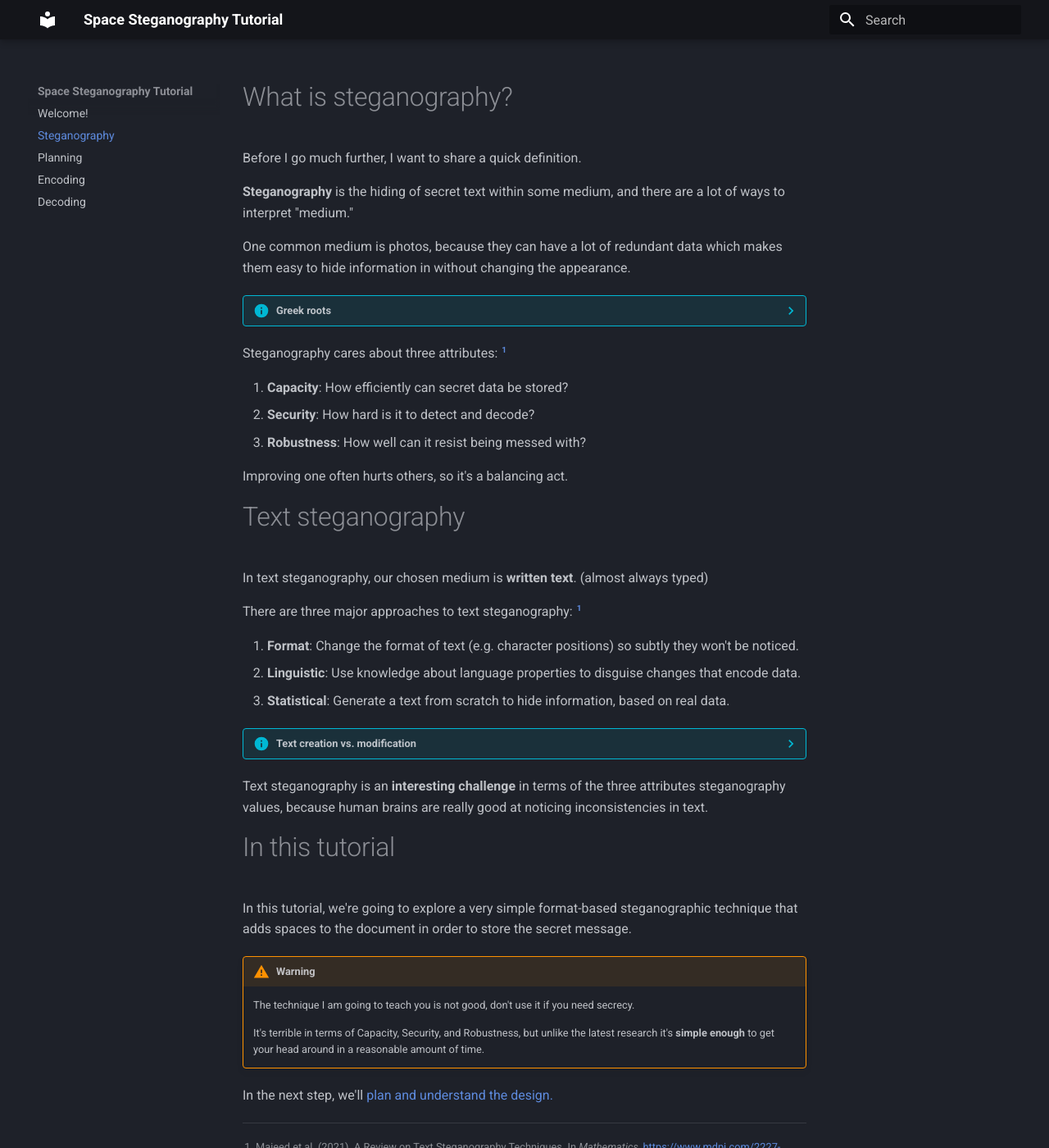
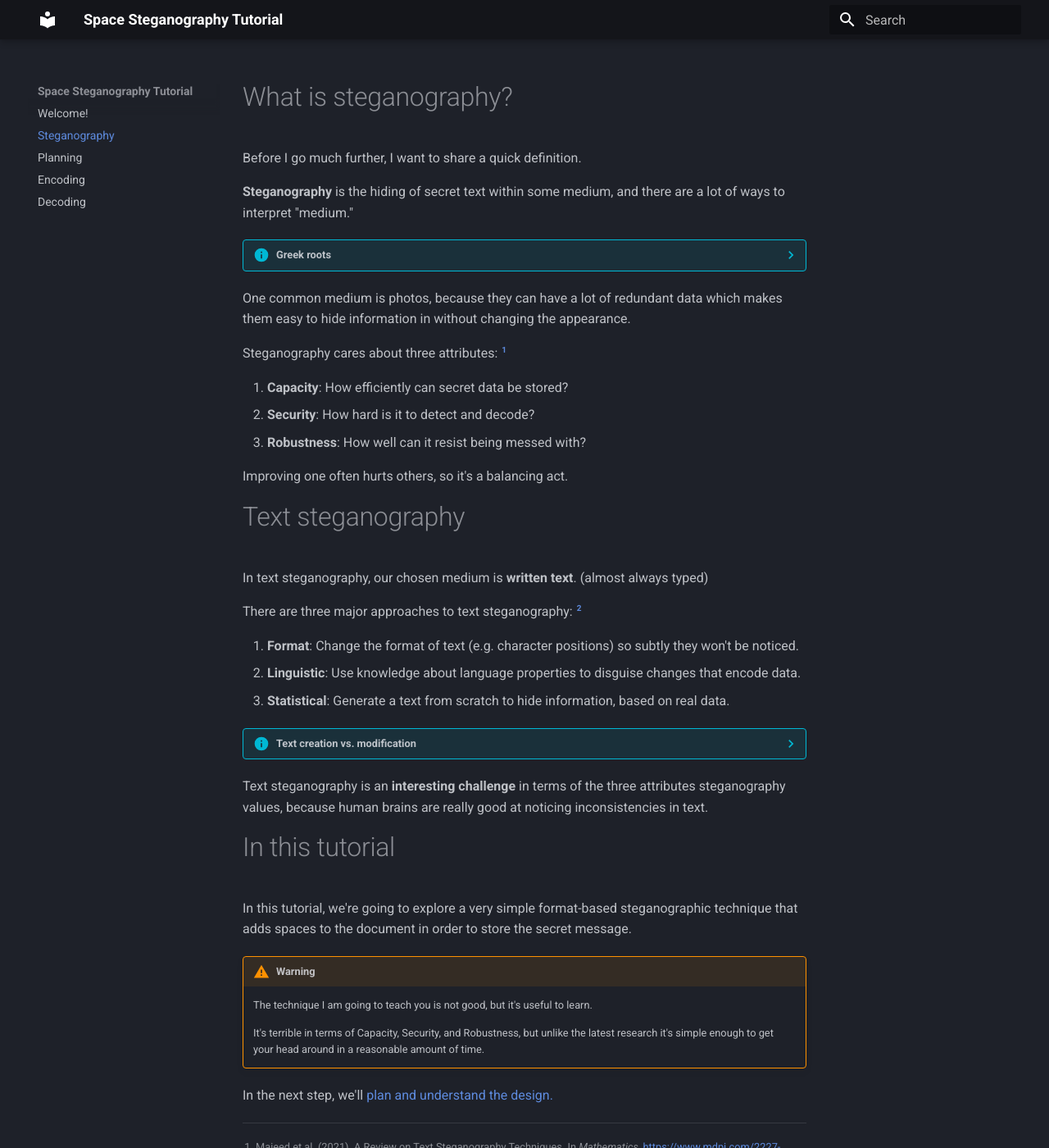
Before and after one commit to almondheil/eng240-final, an MkDocs documentation site: the page built from docs/what-is-steg.md, in a window 1280 px wide and 1400 px high. Shown: the whole window at 82% size. Built offline with MkDocs 1.6.1 and Material for MkDocs 9.7.7, drawn with Linux system fonts in a browser that asks for light colours; some of the changed text lies outside the part shown.

Commit message:
Change wording + citations in steg intro

```diff
--- a/docs/what-is-steg.md
+++ b/docs/what-is-steg.md
@@ -4,13 +4,13 @@ Before I go much further, I want to share a quick definition.
 
 **Steganography** is the hiding of secret text within some medium, and there are a lot of ways to interpret "medium."
 
-One common medium is photos, because they can have a lot of redundant data which makes them easy to hide information in without changing the appearance.
-
 ??? info "Greek roots"
 
     **steganos (covered) + -graphia (description)**
 
     from [Etymonline](https://www.etymonline.com/word/steganography)
+
+One common medium is photos, because they can have a lot of redundant data which makes them easy to hide information in without changing the appearance.
 
 Steganography cares about three attributes: [^1]
 
@@ -24,7 +24,7 @@ Improving one often hurts others, so it's a balancing act.
 
 In text steganography, our chosen medium is **written text**. (almost always typed)
 
-There are three major approaches to text steganography: [^1]
+There are three major approaches to text steganography: [^2]
 
 1. **Format**: Change the format of text (e.g. character positions) so subtly they won't be noticed.
 2. **Linguistic**: Use knowledge about language properties to disguise changes that encode data.
@@ -49,11 +49,12 @@ In this tutorial, we're going to explore a very simple format-based steganograph
 
 !!! warning
 
-    The technique I am going to teach you is not good, don't use it if you need secrecy.
+    The technique I am going to teach you is not good, but it's useful to learn.
 
     It's terrible in terms of Capacity, Security, and Robustness, but unlike the latest research
-    it's **simple enough** to get your head around in a reasonable amount of time.
+    it's simple enough to get your head around in a reasonable amount of time.
 
 In the next step, we'll [plan and understand the design.](planning-design.md)
 
 [^1]: Majeed et al. (2021). A Review on Text Steganography Techniques. In *Mathematics*, <https://www.mdpi.com/2227-7390/9/21/2829>.
+[^2]: Majeet et al. (2021).
```
